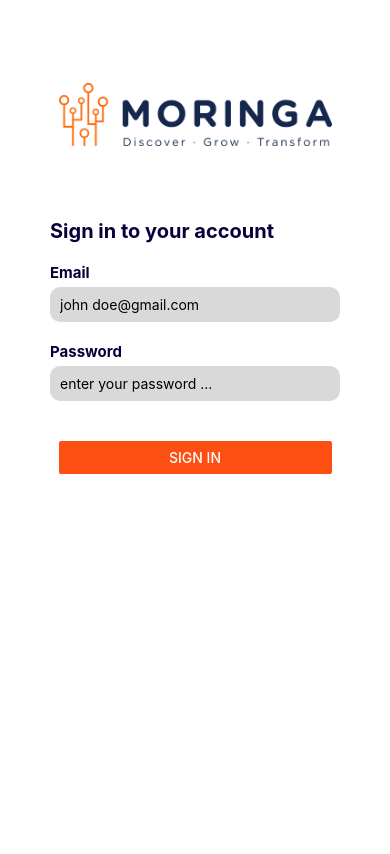
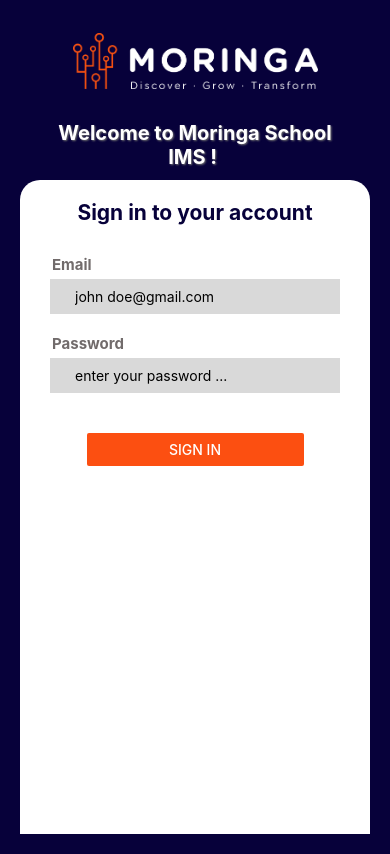
Before and after one commit to karanja-23/MobileIMS, a React Native app: screen /SignIn in a window 390 px wide. Built offline with nearby package versions, Linux system fonts and the light colour scheme.

Commit message:
updates signin ui

```diff
--- a/app/Screens/SignIn.jsx
+++ b/app/Screens/SignIn.jsx
@@ -3,8 +3,9 @@
 import { useEffect, useState } from 'react'
 import { UserContext } from "../Contexts/userContext";
 import { useContext } from "react";
+
 function SignIn({navigation: navigate}) {
-    const width = Dimensions.get('window').width
+
     const [email, setEmail] = useState('')
     const [password, setPassword] = useState('')
     const [emailError, setEmailError] = useState(false)
@@ -78,28 +79,27 @@
     return (
         <View style={styles.container}>
             <View style={styles.imageContainer}>
-                <Image style={{
-                    width: '100%',
-                    resizeMode: 'contain'
-                }} source={require('../assets/logo.png')} />
+                <Image style={styles.logo} source={require('../assets/darkLogo.png')} />
+                <Text style={styles.welcomeText}>Welcome to Moringa School IMS ! </Text>
             </View>
-            <View style={{ flexDirection: 'column', alignItems: 'center', marginTop: 20, gap: 20}}>
-                <Text style={{ width: '100%',fontSize: 20,fontWeight: 'bold',color: colors.blue}}>Sign in to your account </Text>
+            <View style={styles.formContainer}>
+            <View style={{ flexDirection: 'column', alignItems: 'center', marginTop: 20, gap: 20, backgroundColor: colors.white}}>
+                <Text style={{
+                  width: '100%',
+                  fontSize: 21,
+                  fontWeight: 'bold',
+                  color: colors.blue,
+                  textAlign: 'center',
+                  marginBottom: 10,
+
+                }}>Sign in to your account</Text>
                 <View>
                 <Text style={styles.label}>Email</Text>
                 <TextInput
                 placeholder='john doe@gmail.com'
                 value={email}
                 onChangeText={(text) => setEmail(text)}
-                style={{
-                    width: width - 100,
-                    borderRadius: 10,
-                    backgroundColor: colors.darkerShadeOfWhite,
-                    height: 35,
-                    paddingLeft: 10,
-
-                    color: colors.black
-                }}
+                style={styles.formField}
                 >
 
                 </TextInput>
@@ -110,15 +110,7 @@
                 placeholder='enter your password ...'
                 value={password}
                 onChangeText={(text) => setPassword(text)}
-                style={{
-                    width: width - 100,
-                    borderRadius: 10,
-                    backgroundColor: colors.darkerShadeOfWhite,
-                    height: 35,
-                    paddingLeft: 10,
-
-                    color: colors.black
-                }}
+                style={styles.formField}
                 >
 
                 </TextInput>
@@ -127,39 +119,97 @@
             </View>
             <View style={{width: "70%", alignSelf: "center", marginTop: 40}} >
             <Button
-            title="Sign in"
+            style={styles.button}
+            title='Sign In'
+            titleStyle={styles.buttonText}
+            mode="contained"
             color={colors.orange}
             onPress={() => handleLogin(email, password)}
           >
+
           </Button>
           </View>
+            </View>
+
 
 
         </View>
     )
 }
+const height = Dimensions.get('window').height
+const width = Dimensions.get('window').width
 const styles = StyleSheet.create({
     container: {
       marginTop: Platform.OS === 'android' ? StatusBar.currentHeight : 0,
       flex: 1,
       flexDirection: 'column',
-      backgroundColor: colors.white,
+      backgroundColor: colors.blue,
       alignItems: 'center',
-
+      justifyContent: 'flex-start',
+      padding: 20,
     },
-    imageContainer :{
-        marginTop: 30,
-      width: '70%',
-      height: "20%",
+    imageContainer: {
+      flexDirection: 'column',
+      width: '100%',
+      height: 160,
       justifyContent: 'center',
       alignItems: 'center',
-      backgroundColor: colors.white
+      backgroundColor: colors.blue,
+      gap: 10,
+      paddingBottom: 20
     },
-    label:{
-        marginBottom: 5,
-        fontSize: 15,
-        fontWeight: 'bold',
-        color: colors.blue
-    }
-})
+    logo: {
+      width: '70%',
+      height: 100,
+      resizeMode: 'contain',
+    },
+    welcomeText: {
+      width: '80%',
+      fontSize: 20,
+      fontWeight: 'bold',
+      color: colors.white,
+      textAlign: 'center',
+      textShadowColor: colors.grey,
+      textShadowRadius: 2,
+      textShadowOffset: { width: 1, height: 1 },
+    },
+    formContainer: {
+      width: '100%',
+      height: height - 190,
+      backgroundColor: colors.white,
+      borderTopLeftRadius: 20,
+      borderTopRightRadius: 20,
+      alignItems: 'center',
+      justifyContent: 'flex-start',
+      paddingTop: 0,
+      padding: 20,
+    },
+    formField: {
+      width: width - 100,
+      backgroundColor: colors.darkerShadeOfWhite,
+      height: 35,
+      paddingLeft: 25,
+      color: colors.black,
+      marginBottom: 0,
+    },
+    label: {
+      marginBottom: 5,
+      fontSize: 15,
+      fontWeight: 'bold',
+      color: '#716B6B',
+      marginLeft: 2,
+    },
+    button: {
+      width: '70%',
+      height: 40,
+      backgroundColor: colors.orange,
+      borderRadius: 10,
+      justifyContent: 'center',
+      alignItems: 'center',
+    },
+    buttonText: {
+      fontSize: 18,
+      color: colors.white,
+    },
+  });
 export default SignIn
```
Also changed, not shown: 1 other file (tests, documents, lock files or other folders).
